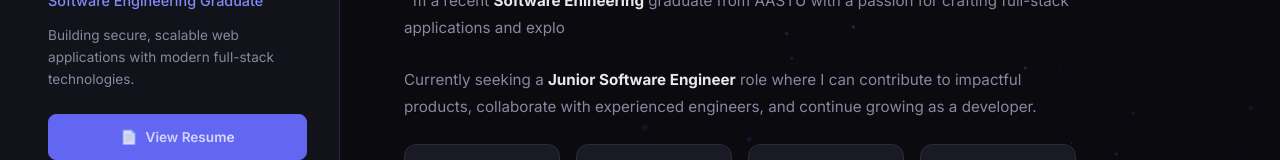
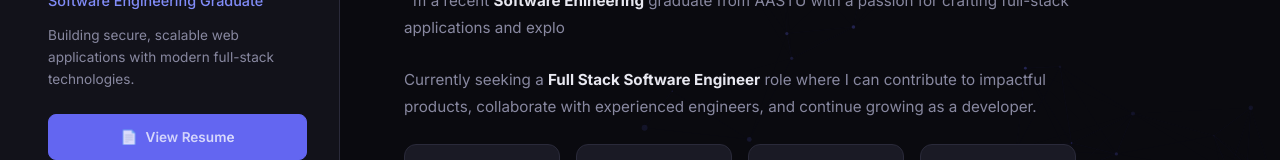
Before and after one commit to HenokTade/Portfolio, a React (Vite) app: page / in a window 1280 px wide. Shown: the part 190-350 px from the top of the page. Built offline with nearby package versions, Linux system fonts and the light colour scheme.

Commit message:
feat(about): update role title to 'Full Stack Software Engineer'

```diff
--- a/src/components/About.tsx
+++ b/src/components/About.tsx
@@ -43,7 +43,7 @@ export default function About() {
     <Section id="about" number="01" title="About">
       <p className="about-text scroll-reveal" dangerouslySetInnerHTML={{ __html: displayedText }}></p>
       <p className="about-text scroll-reveal scroll-reveal-delay-1">
-        Currently seeking a <strong>Junior Software Engineer</strong> role where I can contribute to
+        Currently seeking a <strong>Full Stack Software Engineer</strong> role where I can contribute to
         impactful products, collaborate with experienced engineers, and continue growing as a developer.
       </p>
 
```
